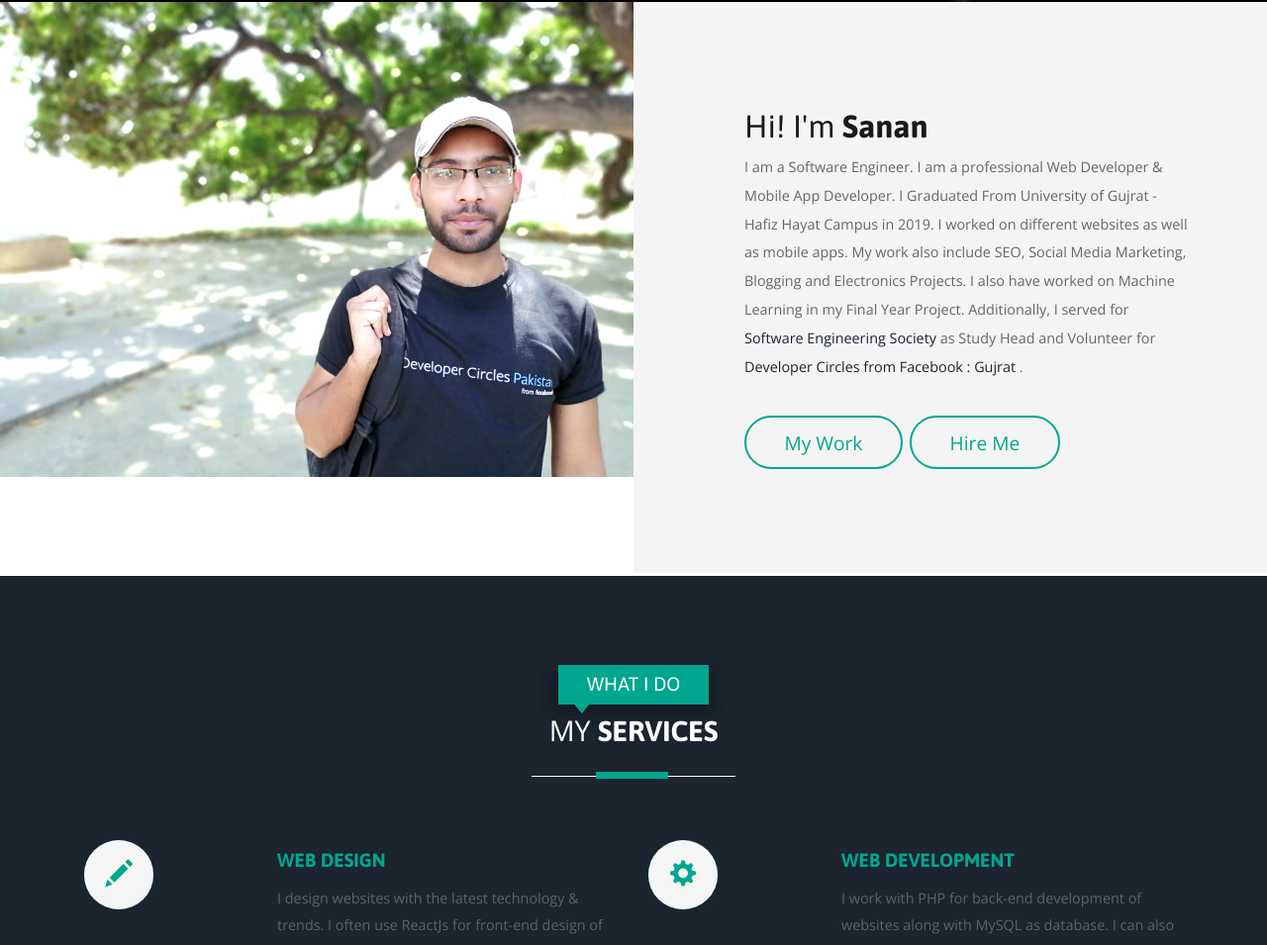
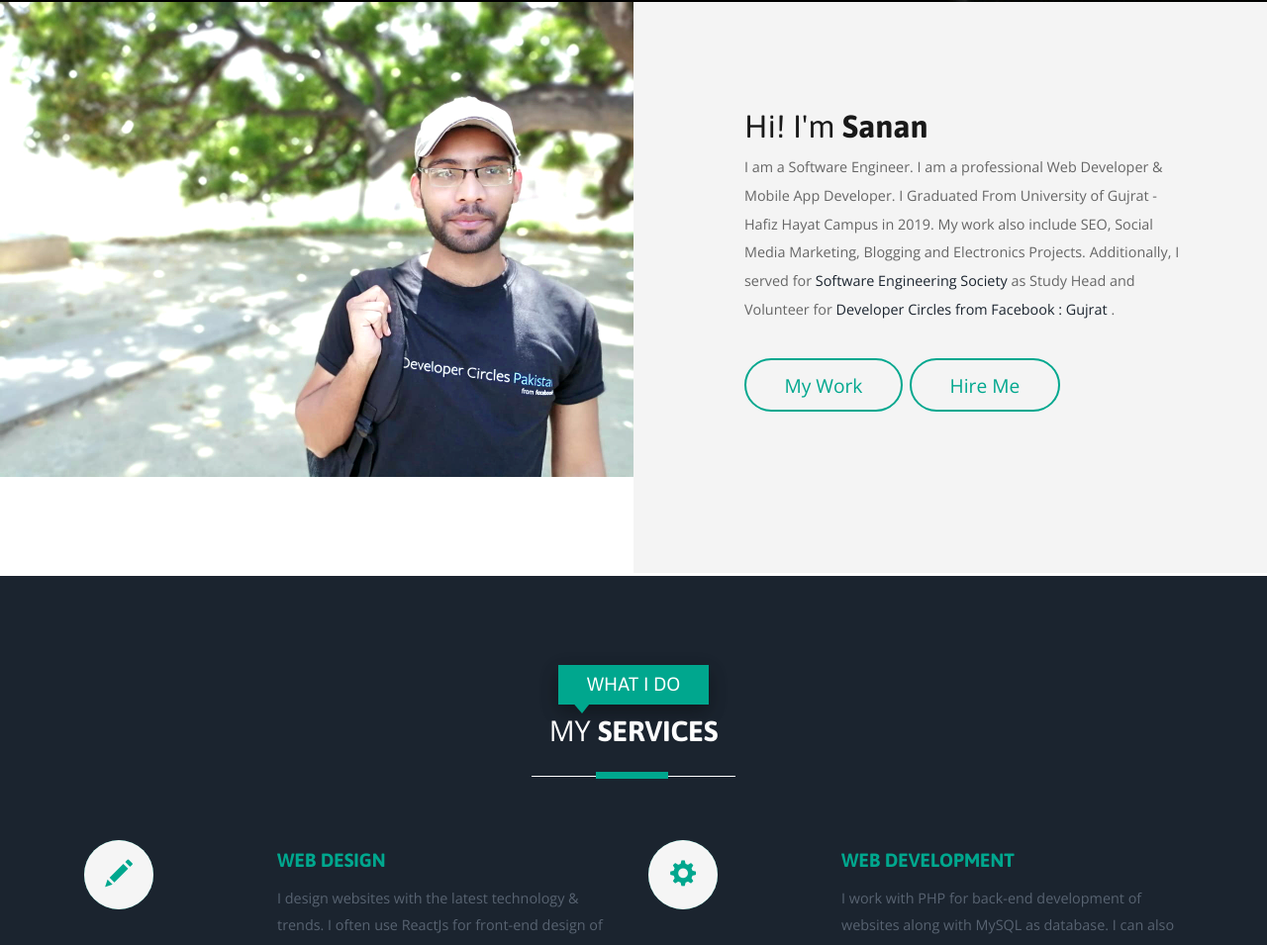
Before and after one commit to Sanan4li/Portfolio, a plain HTML site: page index.html in a window 1280 px wide. Shown: the part 794-1749 px from the top of the page at 99% size. Drawn offline with nearby package versions, Linux system fonts and the light colour scheme; files whose address does not match are found by name.

Commit message:
Update index.html

```diff
--- a/index.html
+++ b/index.html
@@ -128,12 +128,12 @@
 					                	<div class="about-left-grid">
 											<h2>Hi! I'm <span>Sanan</span></h2>
 											<p>
-											    I am a Software Engineer. I am a professional Web Developer &amp; Mobile App Developer. I Graduated From University of Gujrat - Hafiz Hayat Campus in 2019. I worked on different websites as well as mobile apps. My work also include SEO, Social Media Marketing, Blogging and Electronics Projects. I also have worked on Machine Learning in my Final Year Project. Additionally, I served for
-											    <a href="https://facebook.com/profile.php?id=295569907225115&ref=content_filter">
+											    I am a Software Engineer. I am a professional Web Developer &amp; Mobile App Developer. I Graduated From University of Gujrat - Hafiz Hayat Campus in 2019. My work also include SEO, Social Media Marketing, Blogging and Electronics Projects. Additionally, I served for
+											    <a style={color:"#03fcdb"} href="https://facebook.com/profile.php?id=295569907225115&ref=content_filter">
 											          Software Engineering Society
 											    </a>
 											   as Study Head and Volunteer for
-											    <a href="https://facebook.com/profile.php?id=387445115045395&ref=content_filter">
+											    <a style={color:"#03fcdb"} href="https://facebook.com/profile.php?id=387445115045395&ref=content_filter">
 											        Developer Circles from Facebook : Gujrat
 											    </a>
 											    .
```
